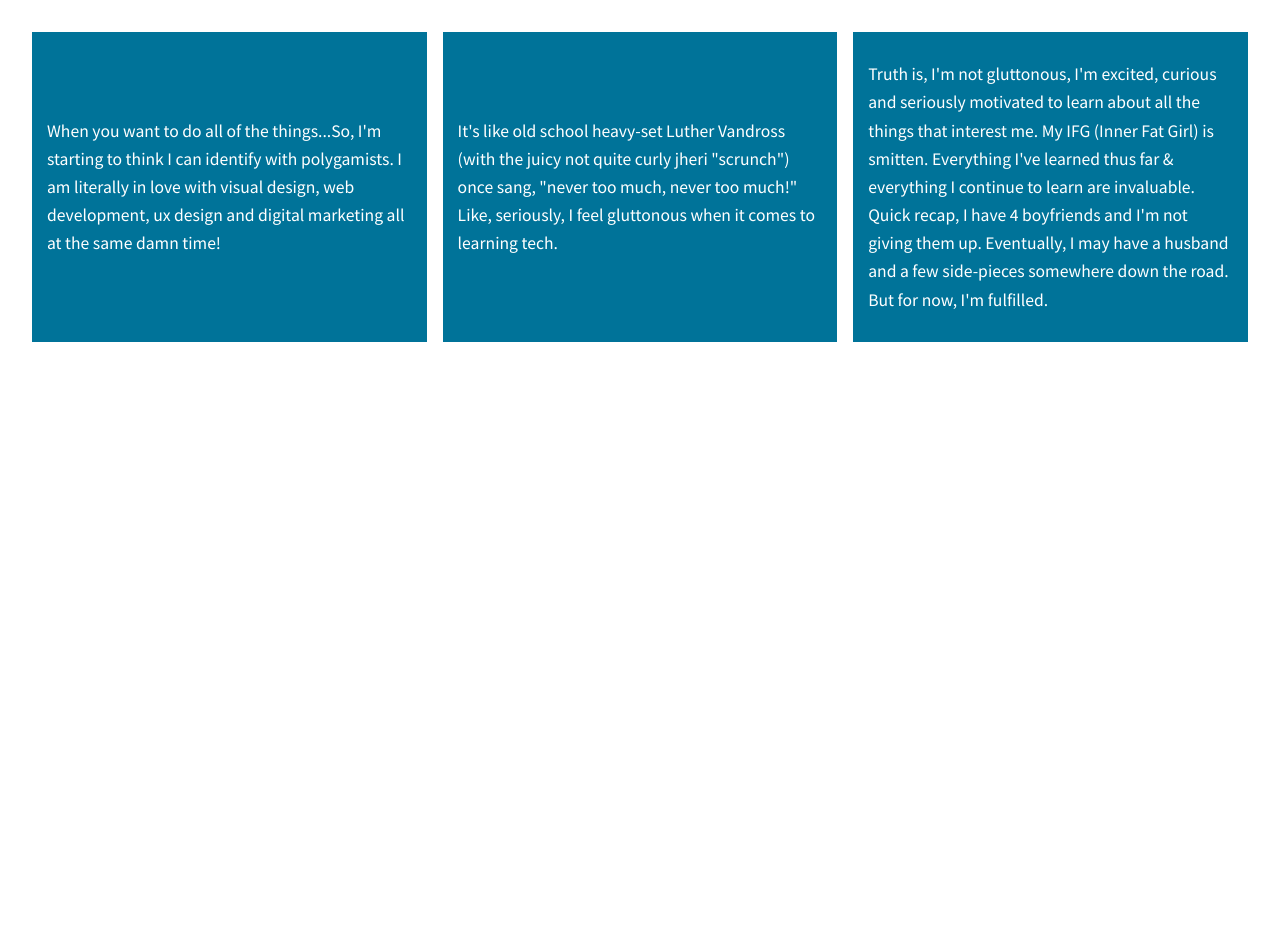
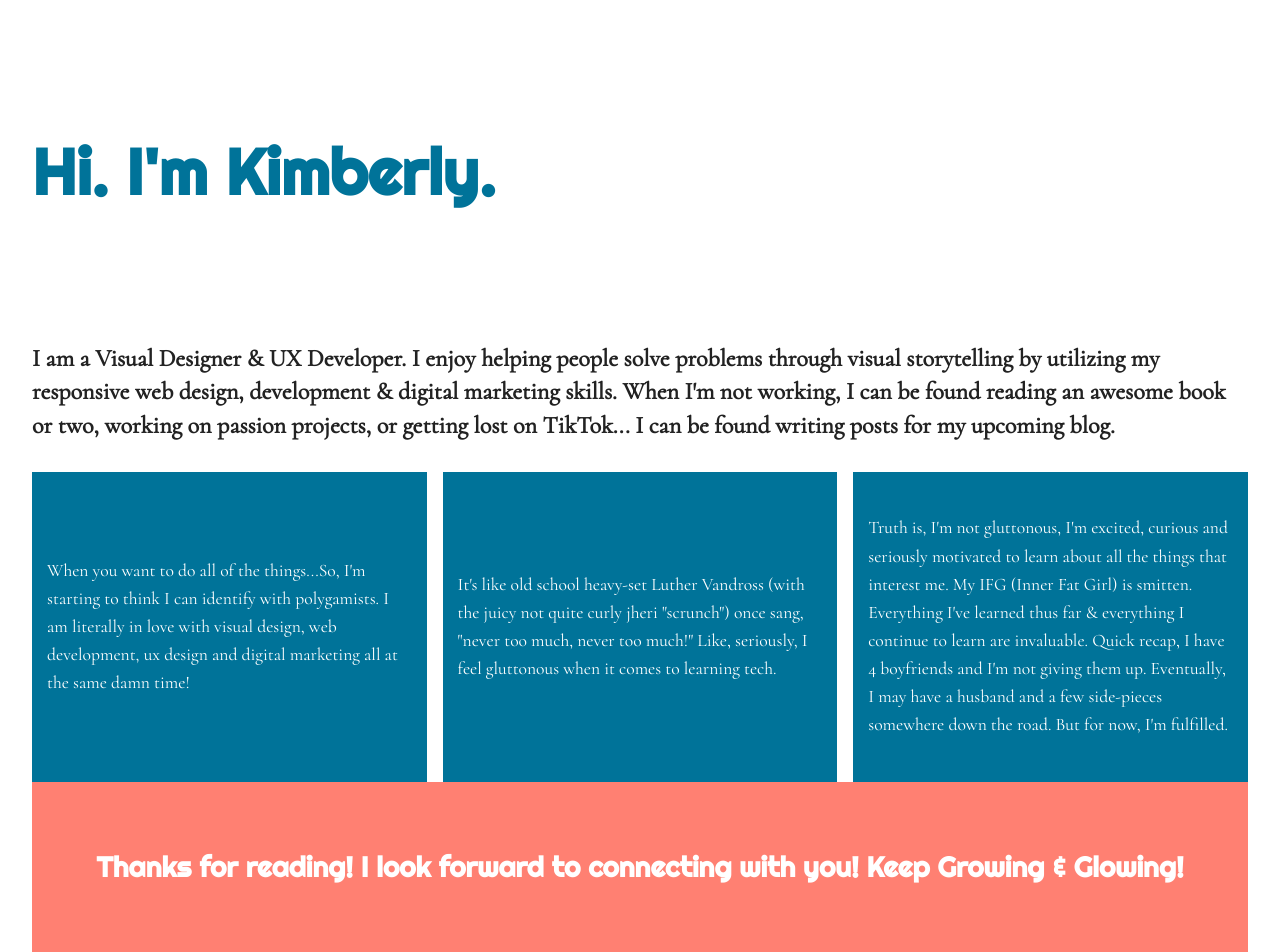
Before and after one commit to Kimberly-BE/coding-responsive-websites, a plain HTML site: page 07.01-206-divs-flexbox-starter/index.html in a window 1280 px wide. Before the commit the page ends 864 px from the top, so only its background shows below. Drawn offline with nearby package versions, Linux system fonts and the light colour scheme; a script that the page names is missing.

Commit message:
Finished site layout with Flexbox
This lesson asked us to revisit our 7.01 206 project and make a few personalization updates. Here are my additions.

```diff
--- a/07.01-206-divs-flexbox-starter/css/main.css
+++ b/07.01-206-divs-flexbox-starter/css/main.css
@@ -103,11 +103,44 @@ html {
 }
 
 body {
-  font-family: 'Source Sans Pro', sans-serif;
+  font-family: 'Cormorant', sans-serif;
   padding: 2em;
   font-size: 1em;
   height: 100%;
 }
+
+.header {
+  font-family: 'Righteous', sans-serif;
+  font-size: 2em;
+  height: 35%;
+  width: 100%;
+  display: flex;
+  justify-content: center;
+  align-items: center;
+  flex-flow: row wrap;
+  justify-content: space-between;
+}
+
+h1 {
+  color: #007399;
+}
+
+h3 {
+  color: #ffffff;
+}
+
+
+.main {
+  font-family: 'Cormorant', sans-serif;
+  font-size: 1em;
+  height:20%;
+  display: flex;
+  justify-content: center;
+  align-items: center;
+  flex-flow: row wrap;
+  justify-content: space-between;
+}
+
 
 .wrapper {
   /*add display:flex and set justify-content to space-between*/
@@ -125,12 +158,26 @@ body {
   height: 300px;
   width: 30%;
   display: flex;
+  justify-content: space-between;
+  align-items: center;
+  padding: 5px 15px;
+
+}
+
+.footer {
+  background-color: #ff8072;
+  font-weight: 100;
+  color: #000000;
+  font-family: 'Righteous', sans-serif ;
+  font-size: 1.5em;
+  height: 20%;
+  width: 99.2%;
+  display: flex;
   justify-content: center;
   align-items: center;
-  padding: 5px 15px;
+  justify-content: space-around;
+  padding: 5px 5px;
 }
-
-
 
 
 /* ==========================================================================
--- a/07.01-206-divs-flexbox-starter/index.html
+++ b/07.01-206-divs-flexbox-starter/index.html
@@ -13,14 +13,18 @@
         <link rel="stylesheet" href="css/normalize.css">
         <link rel="stylesheet" href="css/main.css">
         <script src="js/vendor/modernizr-2.8.3.min.js"></script>
-        <link href='http://fonts.googleapis.com/css?family=Lora:700' rel='stylesheet' type='text/css'>
-        <link href='http://fonts.googleapis.com/css?family=Source+Sans+Pro:400,700' rel='stylesheet' type='text/css'>
+        <link href="https://fonts.googleapis.com/css?family=Cormorant|Righteous&display=swap" rel="stylesheet">
     </head>
     <body>
         <!--[if lt IE 8]>
             <p class="browserupgrade">You are using an <strong>outdated</strong> browser. Please <a href="http://browsehappy.com/">upgrade your browser</a> to improve your experience.</p>
         <![endif]-->
-
+        <div class="header">
+          <h1>Hi. I'm Kimberly.</h1>
+        </div>
+        <div class="main">
+          <h2>I am a Visual Designer & UX Developer. I enjoy helping people solve problems through visual storytelling by utilizing my responsive web design, development & digital marketing skills. When I'm not working, I can be found reading an awesome book or two, working on passion projects, or getting lost on TikTok... I can be found writing posts for my upcoming blog.</h2>
+        </div>
         <section class="wrapper">
             <div class="div-1">
                 When you want to do all of the things...So, I'm starting to think I can identify with polygamists. I am literally in love with visual design, web development, ux design and digital marketing all at the same damn time!
@@ -32,6 +36,9 @@
                 Truth is, I'm not gluttonous, I'm excited, curious and seriously motivated to learn about all the things that interest me. My IFG (Inner Fat Girl) is smitten. Everything I've learned thus far & everything I continue to learn are invaluable. Quick recap, I have 4 boyfriends and I'm not giving them up. Eventually, I may have a husband and a few side-pieces somewhere down the road. But for now, I'm fulfilled.
             </div>
         </section>
+               <div class="footer">
+                 <h3>Thanks for reading! I look forward to connecting with you! Keep Growing & Glowing!</h3>
+               </div>
 
         <script src="https://ajax.googleapis.com/ajax/libs/jquery/1.11.3/jquery.min.js"></script>
         <script>window.jQuery || document.write('<script src="js/vendor/jquery-1.11.3.min.js"><\/script>')</script>
```
